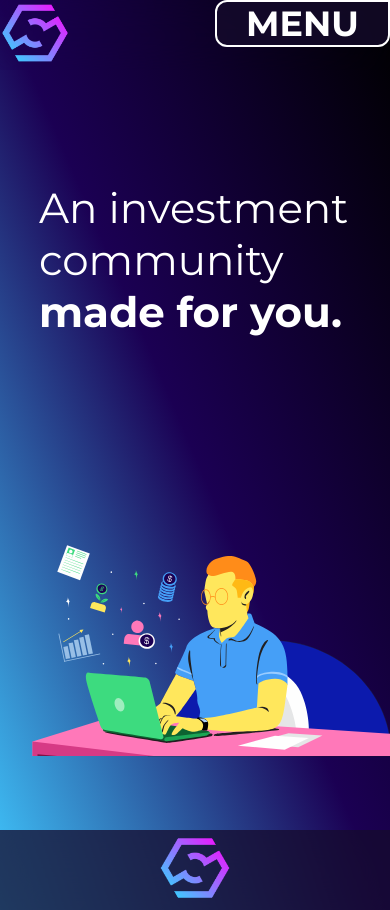
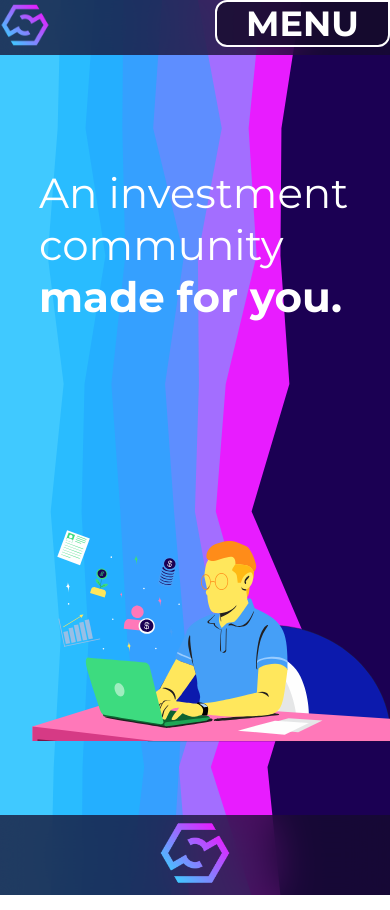
Before and after one commit to SuzerainY/investant-net, a Next.js app: page / in a window 390 px wide. Built offline with nearby package versions, Linux system fonts and the light colour scheme.

Commit message:
Refactoring and new home page background

```diff
--- a/pages/blog.js
+++ b/pages/blog.js
@@ -79,6 +79,7 @@ export default function Blog(props) {
 
       <div className="blogpage">
         <DefaultLayout>
+          <div className="blogpage-wrapper">
             <div className="blogpage-title">
               <h1>Explore Our Latest Blog Posts</h1>
             </div>
@@ -131,6 +132,7 @@ export default function Blog(props) {
                 </div>
               ))}
             </div>
+          </div>
         </DefaultLayout>
       </div>
     </>
--- a/styles/components/_header.scss
+++ b/styles/components/_header.scss
@@ -68,14 +68,13 @@
 
   .mobile-top-banner {
     display: none;
-    background-color: transparent;
     align-items: center;
     width: 50%;
-    height: 70px;
+    height: fit-content;
 
     img {
       width: auto;
-      height: 70px;
+      height: 50px;
       &:hover {
         transform: scale(1.04);
         transition-duration: 0.2s;
@@ -92,10 +91,10 @@
     top: 0;
     right: 0;
     align-items: center;
-    overflow: hidden;
     border: 2px solid $white;
     border-radius: 12px 0px 12px 12px;
     background-color: $trans-purple;
+    overflow: hidden;
     transition: max-height 0.3s ease-in-out;
 
     .mobile-media-links {
@@ -164,7 +163,6 @@
 
   .header {
     width: 100%;
-    background-color: transparent;
     display: flex;
     flex-direction: row;
     align-items: flex-start;
--- a/styles/pages/_blog.scss
+++ b/styles/pages/_blog.scss
@@ -2,8 +2,8 @@
   background: $white;
   min-height: 100vh;
   height: fit-content;
-}
 
+  .blogpage-wrapper {
     .blogpage-title {
       text-align: center;
       margin-top: 3rem;
@@ -16,7 +16,6 @@
       }
     }
 
-// The featured post displayed front and center at top of page
     .featured-post {
       position: relative;
       display: flex;
@@ -34,7 +33,6 @@
       &:hover {
         transform: scale(1.015);
         transition-duration: 0.2s;
-  }
       }
 
       .featured-post-image-container {
@@ -68,12 +66,6 @@
           margin-bottom: 1rem;
           overflow: hidden;
           text-overflow: ellipsis;
-
-    p {
-      font-size: 20px;
-      line-height: inherit;
-      margin-bottom: 10px;
-    }
         }
 
         h1 {
@@ -96,6 +88,7 @@
         }
         .blog-post-read-length {
           font-style: italic;
+        }
       }
     }
 
@@ -171,12 +164,16 @@
         }
       }
     }
+  }
+}
 
 @media screen and (max-width: 1399px) and (min-width: 1080px) {
 
 }
 
 @media screen and (max-width: 1079px) {
+  .blogpage {
+    .blogpage-wrapper {
       .blogpage-title h1 {
         font-size: calc(100vw / 20);
       }
@@ -184,11 +181,13 @@
       .featured-post {
         width: 90%;
 
+        .featured-post-text-container {
           h1 {
             font-size: 25px;
           }
           p {
             font-size: 18px;
+          }
         }
       }
 
@@ -213,13 +212,15 @@
         }
       }
     }
+  }
+}
 
 @media screen and (max-width: 767px) {
-  .featured-post .featured-post-text-container .featured-post-description-container {
+  .blogpage .blogpage-wrapper .featured-post .featured-post-text-container .featured-post-description-container {
     display: none;
   }
 
-  .blog-post-list .blog-post .blog-post-text-container .blog-post-description-container {
+  .blogpage .blogpage-wrapper .blog-post-list .blog-post .blog-post-text-container .blog-post-description-container {
     display: none;
   }
 }
--- a/styles/pages/_home.scss
+++ b/styles/pages/_home.scss
@@ -1,11 +1,6 @@
 .homepage {
-  background: linear-gradient(
-    to bottom left,
-    $black 0%,
-    $soft-purple 50%,
-    $light-blue 100%
-  );
-
+  background-image: url("/images/styling/layered-peaks1-haikei.svg");
+  background-size: cover;
   min-height: 100vh;
   height: fit-content;
 
```
Also changed, not shown: public/images/styling/layered-peaks1-haikei.svg (added). Lines whose indentation alone changed are shown as unchanged.
